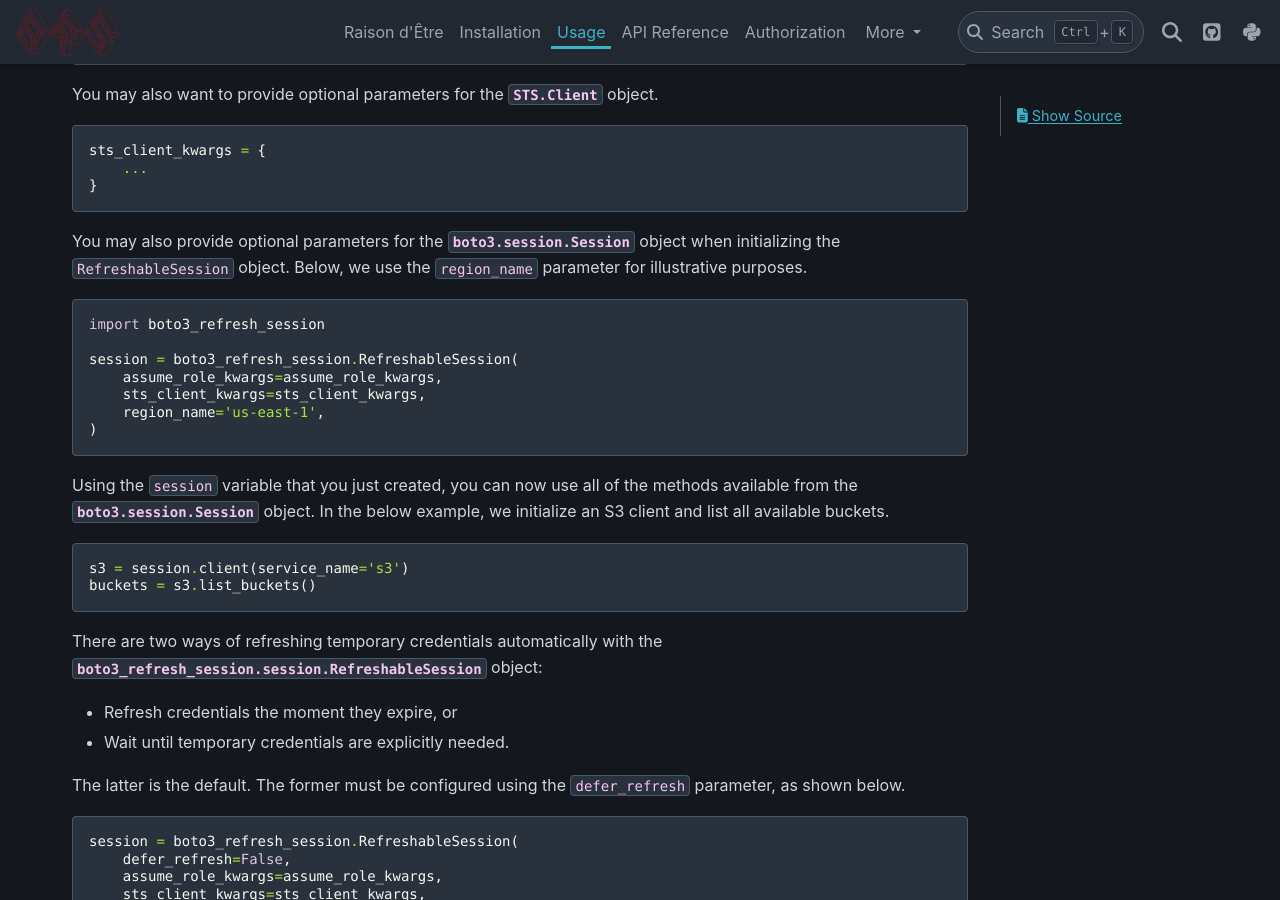
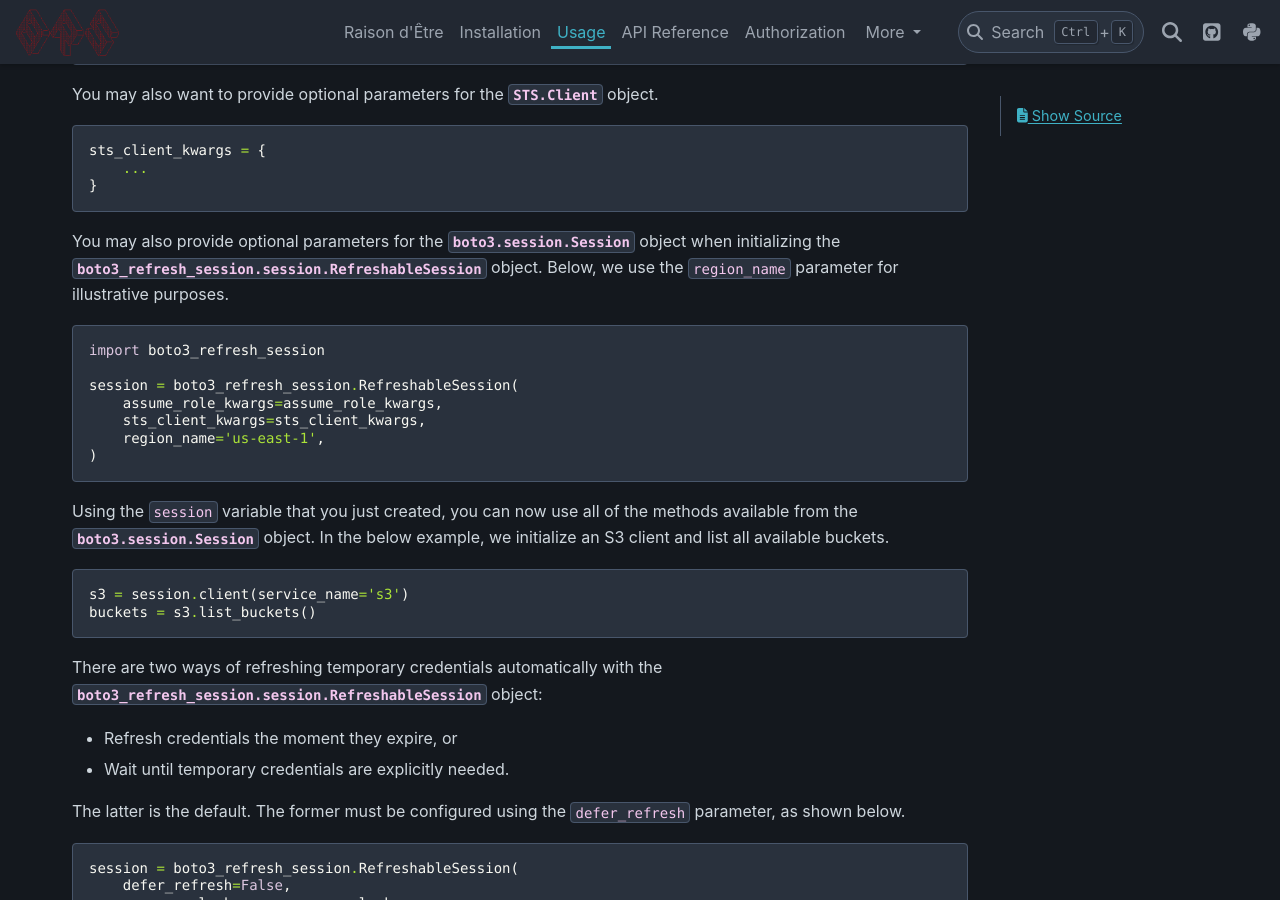
Before and after one commit to michaelthomasletts/boto3-refresh-session, a Sphinx documentation site: the page built from doc/usage.rst, in a window 1280 px wide and 900 px high, scrolled down 355 px. Built offline with Sphinx 7.4.7 and the PyData theme 0.15.4, drawn with Linux system fonts in a browser that asks for light colours.

Commit message:
adding ref

```diff
--- a/doc/usage.rst
+++ b/doc/usage.rst
@@ -22,7 +22,7 @@ You may also want to provide optional parameters for the :class:`STS.Client` obj
         ...
     }
 
-You may also provide optional parameters for the :class:`boto3.session.Session` object when initializing the ``RefreshableSession`` object. Below, we use the ``region_name`` parameter for illustrative purposes.
+You may also provide optional parameters for the :class:`boto3.session.Session` object when initializing the :class:`boto3_refresh_session.session.RefreshableSession` object. Below, we use the ``region_name`` parameter for illustrative purposes.
 
 .. code-block:: python
 
```
